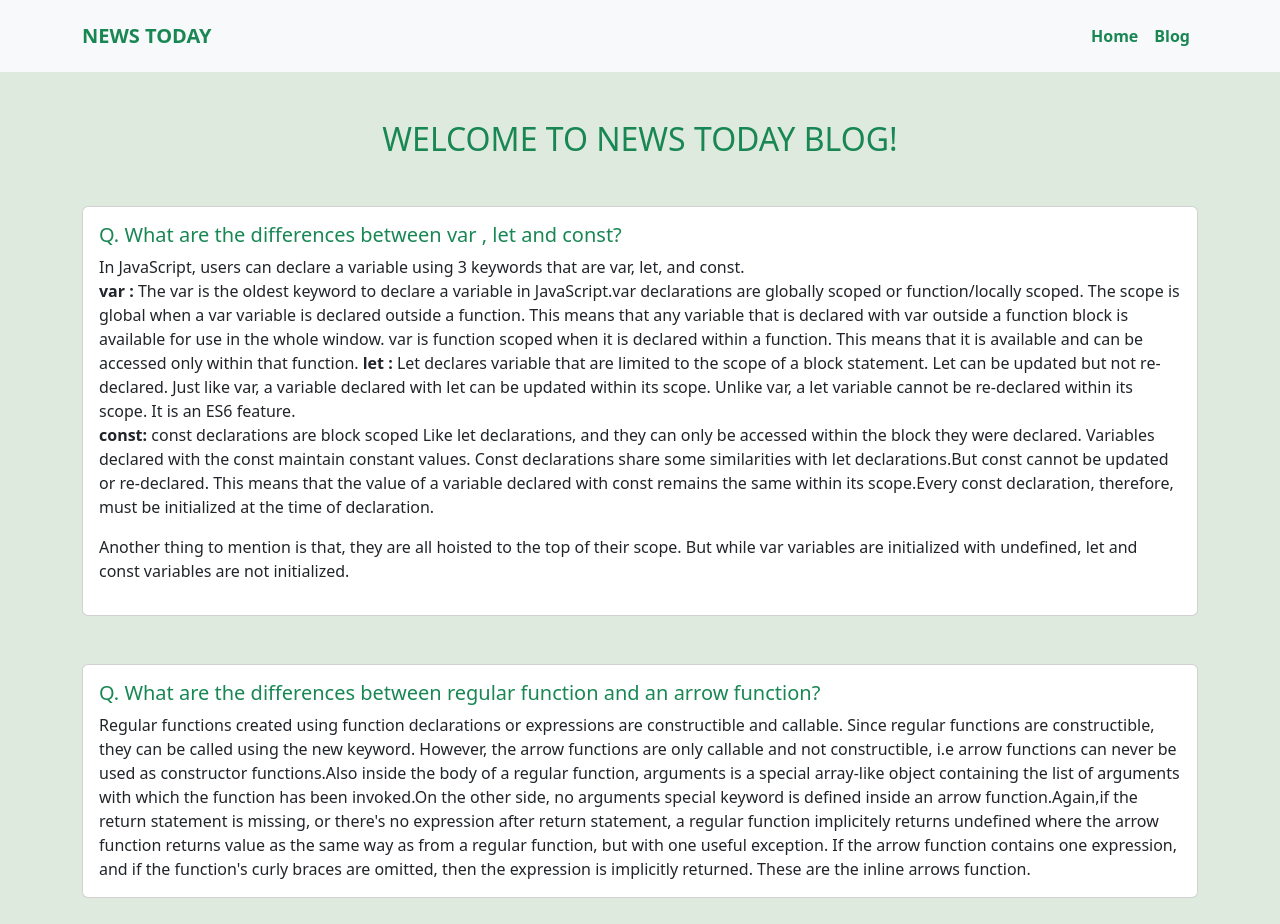
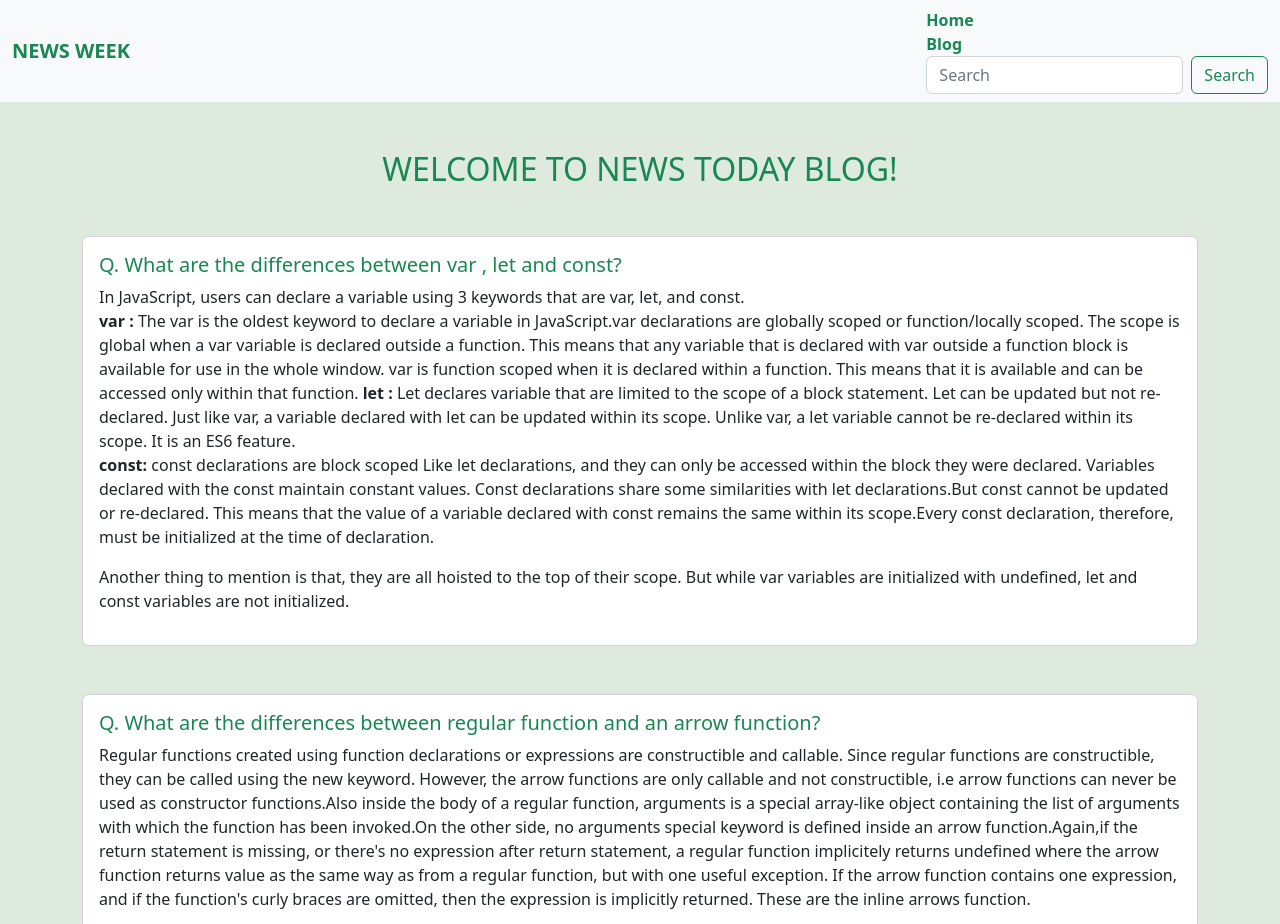
Before and after one commit to TasneemLehaj/news-today, a plain HTML site: page blog.html in a window 1280 px wide. Shown: the top 924 px of the page. Drawn offline with nearby package versions, Linux system fonts and the light colour scheme; no server answers.

Commit message:
navbar added

```diff
--- a/blog.html
+++ b/blog.html
@@ -16,28 +16,24 @@
 <body>
     <!-- header  -->
     <header>
-        <nav class="navbar navbar-expand-lg navbar-light bg-light">
-            <div class="container py-2">
-                <a class="navbar-brand text-success fw-bold" href="#"> NEWS TODAY </a>
-                <button class="navbar-toggler" type="button" data-bs-toggle="collapse"
-                    data-bs-target="#navbarSupportedContent" aria-controls="navbarSupportedContent"
-                    aria-expanded="false" aria-label="Toggle navigation">
-                    <span class="navbar-toggler-icon"></span>
-                </button>
-                <div class="collapse navbar-collapse" id="navbarSupportedContent">
-                    <ul class="navbar-nav ms-auto mb-2 mb-lg-0 ">
-                        <li class="nav-item">
-                            <a class="nav-link active fw-bold text-success" aria-current="page"
-                                href="index.html">Home</a>
-                        </li>
-                        <li class="nav-item">
-                            <a class="nav-link fw-bold text-success" href="./html/blog.html">Blog</a>
-                        </li>
 
-                    </ul>
+
+        <nav class="navbar bg-light">
+            <div class="container-fluid justify-space-end">
+                <a class="navbar-brand text-success fw-bold">NEWS WEEK</a>
+
+                <div>
+                    <a class="nav-link active fw-bold text-success" aria-current="page" href="/index.html">Home</a>
+                    <a class="nav-link fw-bold text-success" href="/blog.html">Blog</a>
+                    <form class="d-flex" role="search">
+                        <input class="form-control me-2" type="search" placeholder="Search" aria-label="Search">
+                        <button class="btn btn-outline-success" type="submit">Search</button>
+
+                    </form>
                 </div>
             </div>
         </nav>
+
     </header>
     <!-- Header End -->
     <!-- blog part starts -->
```
Also changed, not shown: index.html (+14 -18 lines).
